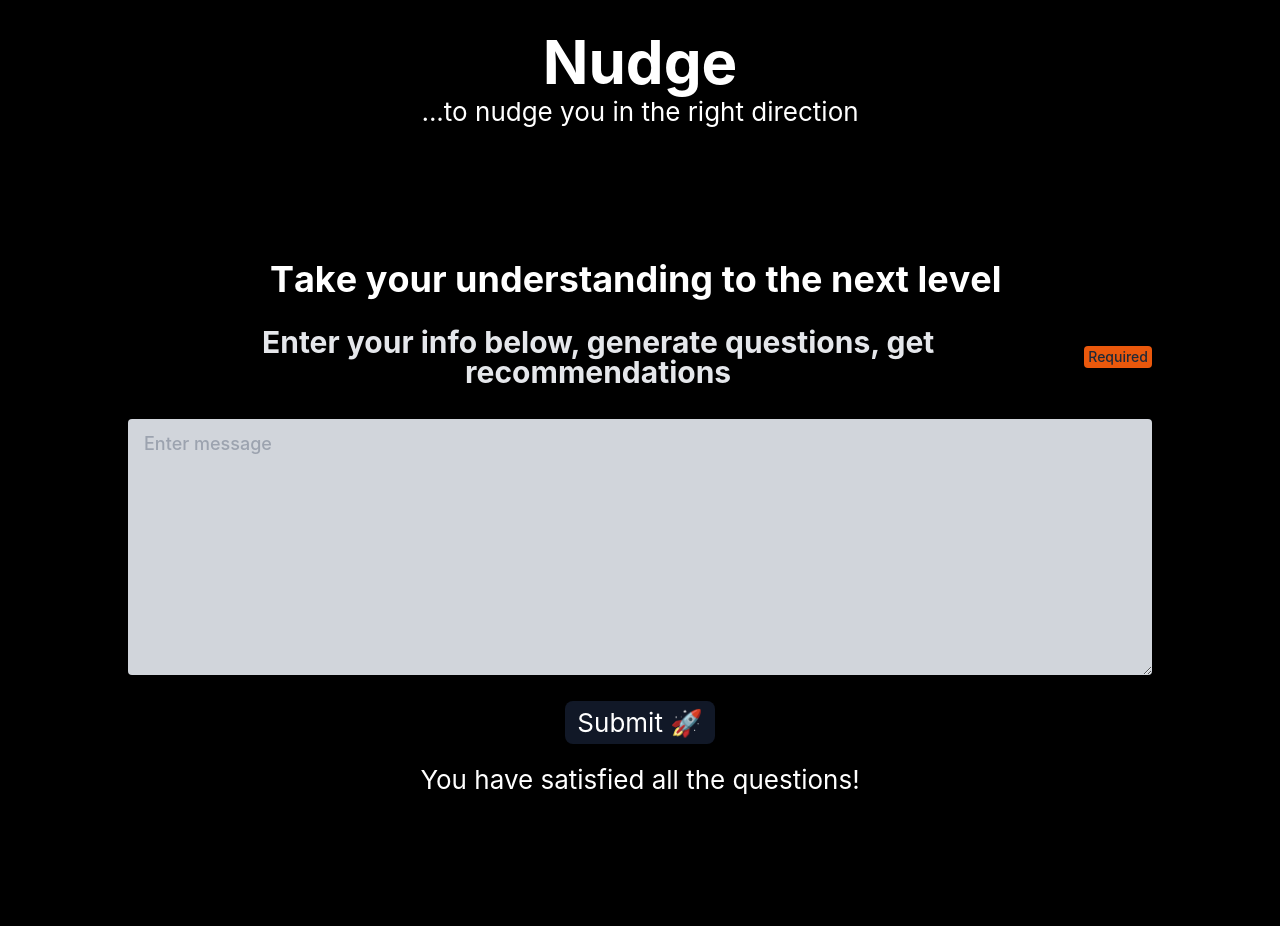
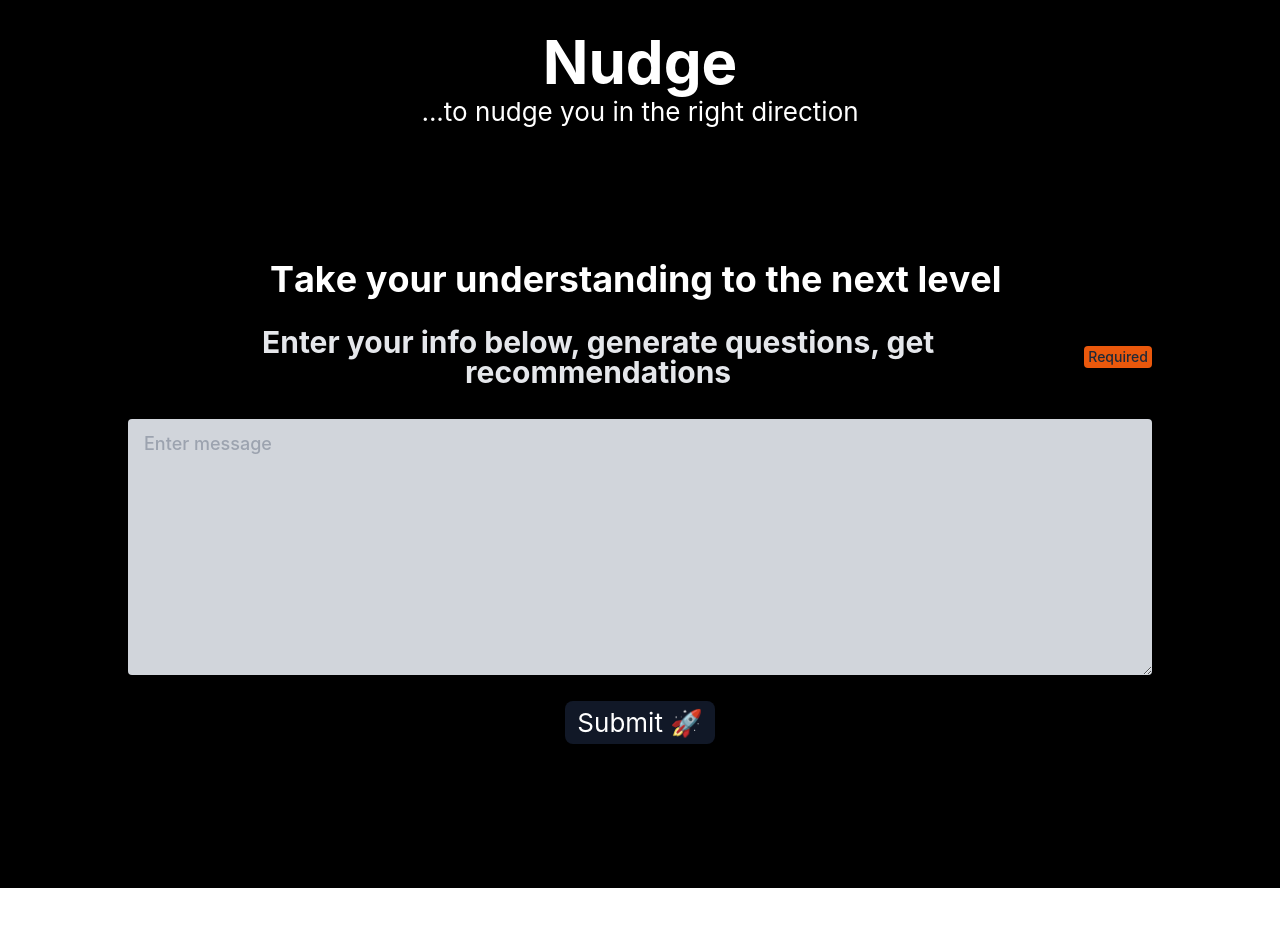
Before and after one commit to PyromancerBoom/ai-hack-nudge, a React (Create React App) app in the folder cinnamonroll/: page / in a window 1280 px wide. After the commit the page ends 888 px from the top, so only its background shows below. Built offline with nearby package versions, Linux system fonts and the light colour scheme.

Commit message:
fixed issatisifed boolean bug

```diff
--- a/cinnamonroll/src/components/OpenAIPromptGenerator.js
+++ b/cinnamonroll/src/components/OpenAIPromptGenerator.js
@@ -66,7 +66,12 @@ const OpenAIPromptGenerator = () => {
     const updatedHumanTextArray = [...humanTextArray];
     updatedHumanTextArray[index] = aiResponseArray[index];
     setHumanTextArray(updatedHumanTextArray);
-    setPressedN(pressedN + 1);
+
+    if (updatedPressedQuestions[index]) {
+      setPressedN(pressedN + 1);
+    } else {
+      setPressedN(pressedN - 1);
+    }
   };
 
   /**
@@ -131,7 +136,8 @@ const OpenAIPromptGenerator = () => {
             isPressed={pressedQuestions[index]}
           />
         ))}
-        {pressedN === aiResponseArray.length &&
+        {aiResponseArray.length != 0 &&
+          pressedN === aiResponseArray.length &&
           "You have satisfied all the questions!"}
         {/*allPressed && (
           <p className="text-base text-green-500 mt-4">
```
